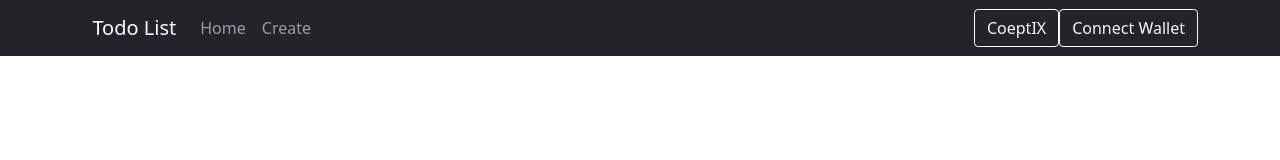
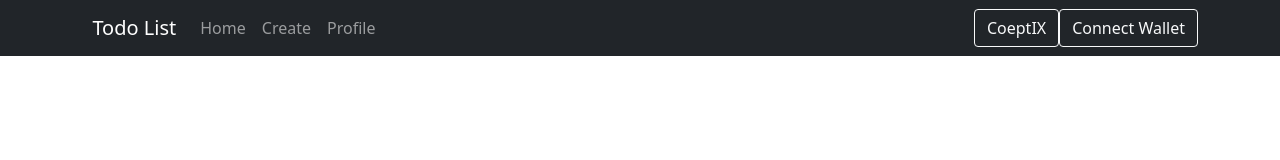
Before and after one commit to ragueneau/todolist, a React (Create React App) app: page / in a window 1280 px wide. Shown: the top 160 px of the page. Built offline with nearby package versions, Linux system fonts and the light colour scheme.

Commit message:
Update Navbar.js

```diff
--- a/src/frontend/components/Navbar.js
+++ b/src/frontend/components/Navbar.js
@@ -15,7 +15,8 @@ const Navigation = ({ web3Handler, account, networkName }) => {
                 <Navbar.Collapse id="responsive-navbar-nav">
                     <Nav className="me-auto">
                         <Nav.Link as={Link} to="/">Home</Nav.Link>
-                        <Nav.Link as={Link} to="/Create">Create</Nav.Link>
+                        <Nav.Link as={Link} to="/create">Create</Nav.Link>
+                        <Nav.Link as={Link} to="/profile">Profile</Nav.Link>
                     </Nav>
                     <Button variant="outline-light">{networkName}</Button>
                     <Nav>
@@ -27,7 +28,6 @@ const Navigation = ({ web3Handler, account, networkName }) => {
                                 <Button variant="outline-light">
                                     {account.slice(0, 5) + '...' + account.slice(36, 42)}
                                 </Button>
-
                             </Nav.Link>
                         ) : (
                             <Button onClick={web3Handler} variant="outline-light">Connect Wallet</Button>
@@ -37,7 +37,6 @@ const Navigation = ({ web3Handler, account, networkName }) => {
             </Container>
         </Navbar>
     )
-
 }
 
 export default Navigation;
```
